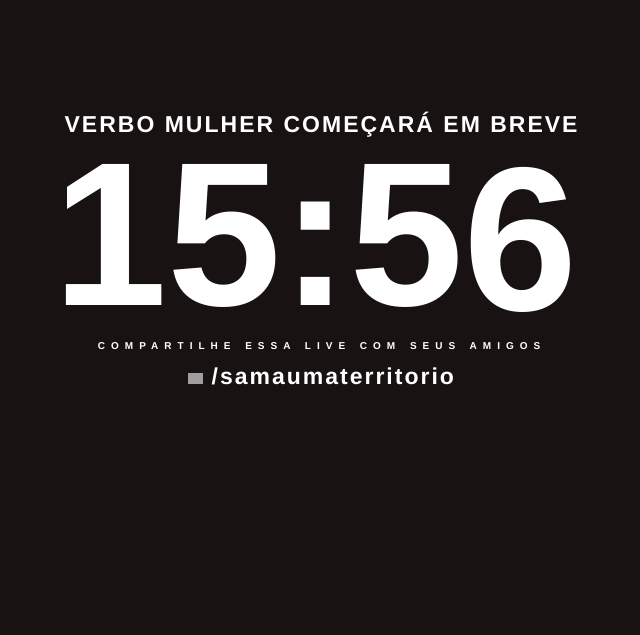
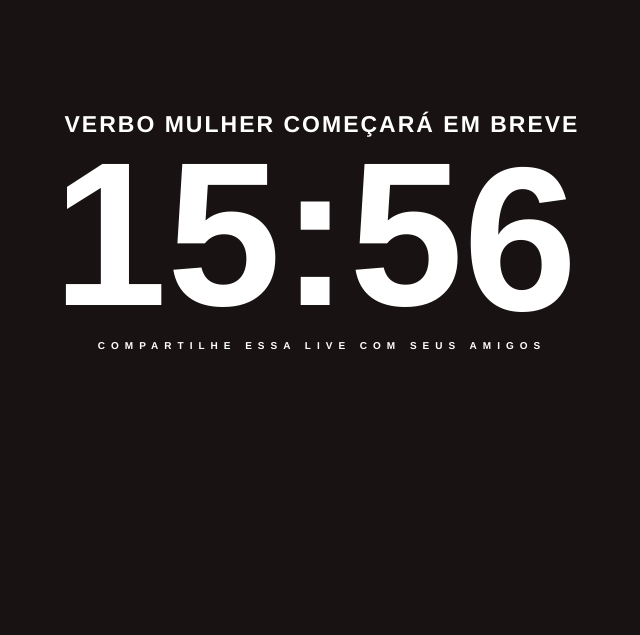
Before and after one commit to jetrotal/ytoke, a plain HTML site: page jsEngines/CONTADOR/INDEX.html in a window 1280 px wide. Shown: the part 165-800 px from the top of the page, without its empty margins (318-958 px from the left). Drawn offline with nearby package versions, Linux system fonts and the light colour scheme; grey boxes are pictures that could not be loaded.

Commit message:
Update INDEX.html

```diff
--- a/jsEngines/CONTADOR/INDEX.html
+++ b/jsEngines/CONTADOR/INDEX.html
@@ -74,10 +74,7 @@
          </div>
       </div>
    </div>
-   <h4>COMPARTILHE ESSA LIVE COM SEUS AMIGOS<BR><BR></H4><H3><IMG style="width:15px;
-top:0px;
-position:relative;"
-src="https://imagepng.org/wp-content/uploads/2017/09/facebook-icone-icon.png"/> /samaumaterritorio</h4>
+   <h4>COMPARTILHE ESSA LIVE COM SEUS AMIGOS<BR><BR></H4></h4>
 </div>
 <div class="reload">
    <svg version="1.1" id="Layer_1" xmlns="http://www.w3.org/2000/svg" xmlns:xlink="http://www.w3.org/1999/xlink" x="0px" y="0px" viewBox="0 0 65 65" enable-background="new 0 0 65 65" xml:space="preserve">
```
